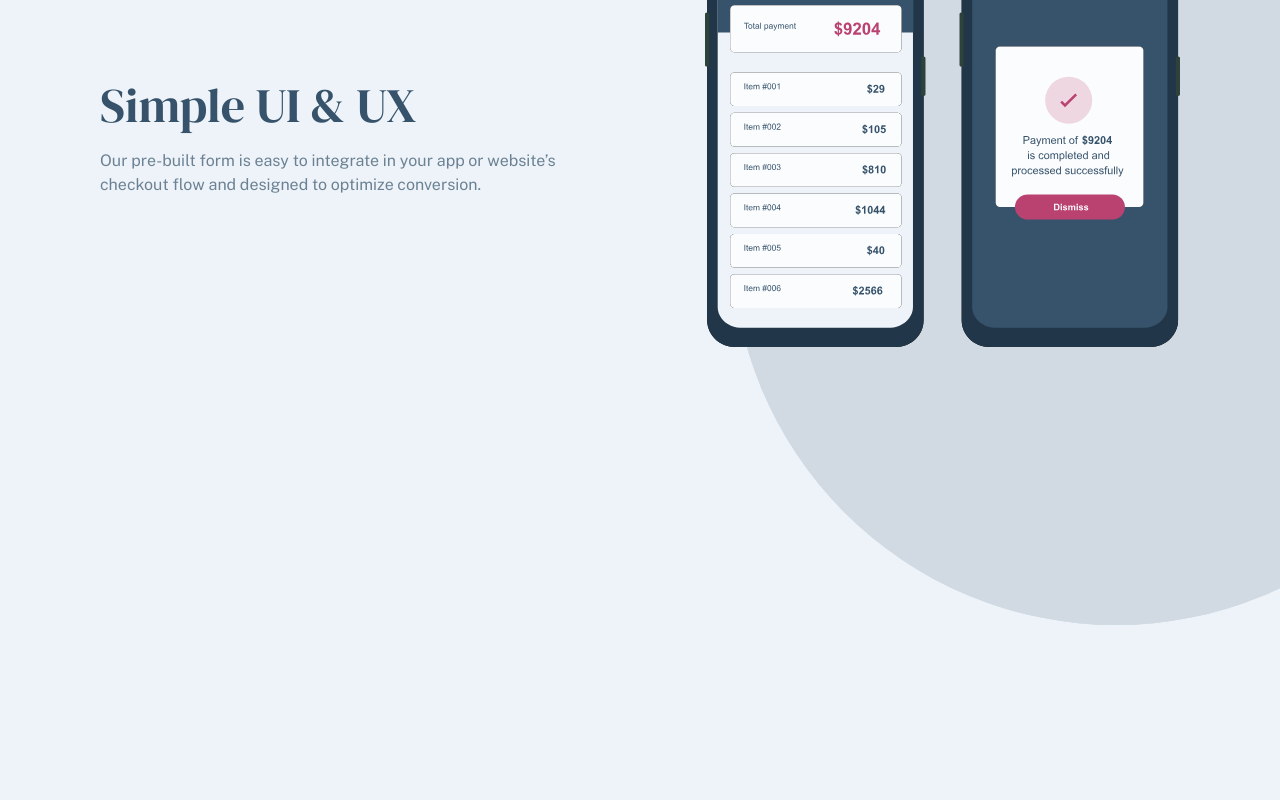
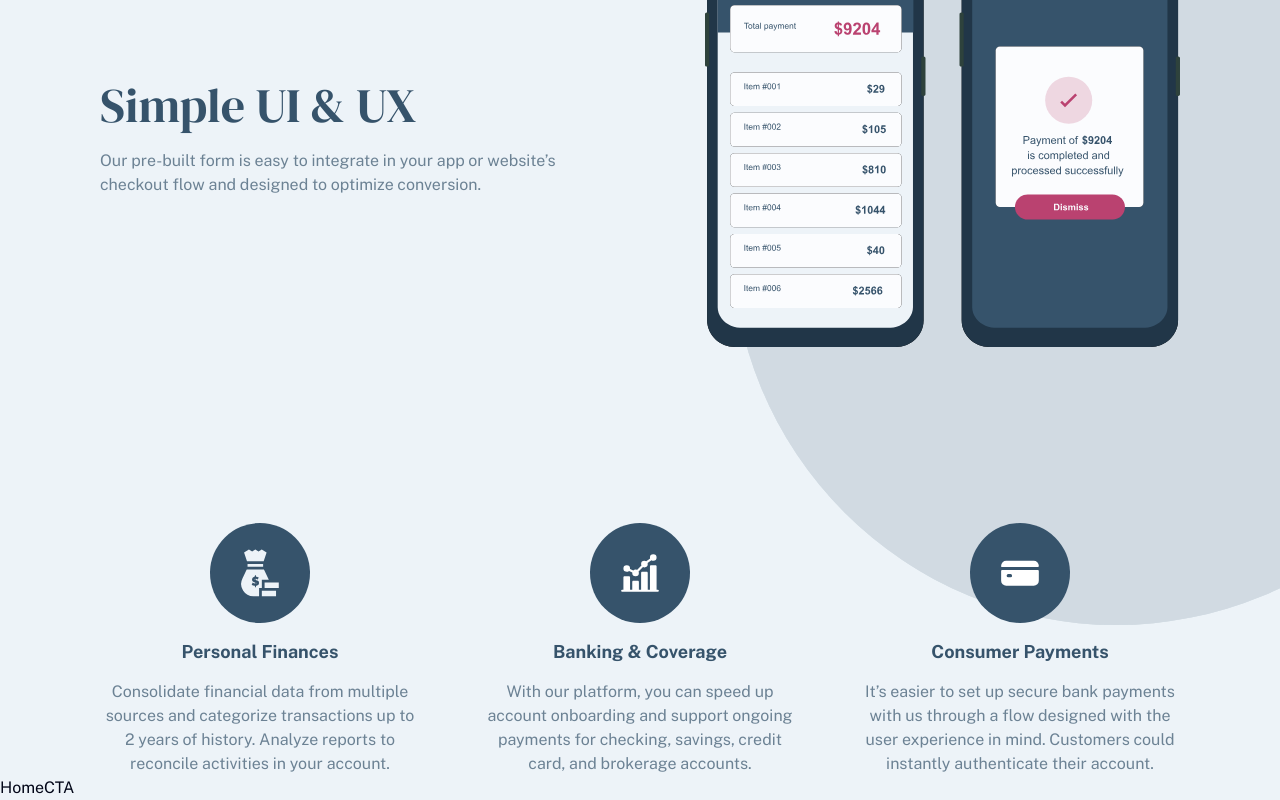
Before and after one commit to d-zucho/payapi, a Next.js app: page / in a window 1280 px wide. Shown: the part 1716-2516 px from the top of the page. Before the commit the page ends 2341 px from the top, so only its background shows below. Built offline with nearby package versions, Linux system fonts and the light colour scheme.

Commit message:
add benefits section

```diff
--- a/app/page.tsx
+++ b/app/page.tsx
@@ -1,5 +1,7 @@
+import BenefitCards from '@/sections/BenefitCards'
 import EasyUI from '@/sections/EasyUI'
 import Hero from '@/sections/Hero'
+import HomeCTA from '@/sections/HomeCTA'
 import Implement from '@/sections/Implement'
 import Partners from '@/sections/Partners'
 
@@ -10,6 +12,8 @@ export default function Home() {
       <Partners />
       <Implement />
       <EasyUI />
+      <BenefitCards />
+      <HomeCTA />
     </div>
   )
 }
--- /dev/null
+++ b/components/Benefit.tsx
@@ -0,0 +1,30 @@
+import { PersonalFinancesIcon } from '@/constants'
+import Image from 'next/image'
+
+interface BenefitProps {
+  benefit: string
+  info: string
+  icon: string
+}
+
+const Benefit = ({ benefit, info, icon }: BenefitProps) => {
+  return (
+    <article className='max-lg:w-[220px] w-[320px] max-w-[350px]'>
+      <div className=''>
+        <Image
+          src={icon}
+          alt={benefit}
+          width={100}
+          height={100}
+          className='my-4 mx-auto'
+        />
+      </div>
+      <div className='text-center'>
+        <h3 className='h3-small font-bold text-my-blue mb-4'>{benefit}</h3>
+        <p className='text-my-light-blue'>{info}</p>
+      </div>
+    </article>
+  )
+}
+
+export default Benefit
--- a/constants/index.ts
+++ b/constants/index.ts
@@ -7,6 +7,9 @@ import Nvidia from '@/public/shared/desktop/nvidia.svg'
 // import ImplementWindow from '@/public/home/desktop/illustration-easy-to-implement.svg'
 import ImplementWindow from '@/public/home/easy-to-implement.svg'
 import UIPhones from '@/public/home/desktop/illustration-simple-ui.svg'
+import BankingIcon from '@/public/home/desktop/icon-banking-and-coverage.svg'
+import ConsumerIcon from '@/public/home/desktop/icon-consumer-payments.svg'
+import PersonalFinancesIcon from '@/public/home/desktop/icon-personal-finances.svg'
 
 export const NAV_LINKS: TNavlink[] = [
   {
@@ -22,6 +25,23 @@ export const NAV_LINKS: TNavlink[] = [
     href: '/contact',
   },
 ]
+export const BENEFITS: TBenefitCardInfo[] = [
+  {
+    benefit: 'Personal Finances',
+    info: 'Consolidate financial data from multiple sources and categorize transactions up to 2 years of history. Analyze reports to reconcile activities in your account. ',
+    icon: PersonalFinancesIcon,
+  },
+  {
+    benefit: 'Banking & Coverage',
+    info: 'With our platform, you can speed up account onboarding and support ongoing payments for checking, savings, credit card, and brokerage accounts.',
+    icon: BankingIcon,
+  },
+  {
+    benefit: 'Consumer Payments',
+    info: 'It’s easier to set up secure bank payments with us through a flow designed with the user experience in mind. Customers could instantly authenticate their account.',
+    icon: ConsumerIcon,
+  },
+]
 
 export {
   Tesla,
@@ -32,4 +52,7 @@ export {
   Nvidia,
   ImplementWindow,
   UIPhones,
+  BankingIcon,
+  ConsumerIcon,
+  PersonalFinancesIcon,
 }
--- a/lib/types.ts
+++ b/lib/types.ts
@@ -2,3 +2,9 @@ type TNavlink = {
   href: string
   label: string
 }
+
+type TBenefitCardInfo = {
+  benefit: string
+  info: string
+  icon: string
+}
--- /dev/null
+++ b/sections/BenefitCards.tsx
@@ -0,0 +1,19 @@
+import Benefit from '@/components/Benefit'
+import MaxWidthWrapper from '@/components/MaxWidthWrapper'
+import { BENEFITS } from '@/constants'
+
+const BenefitCards = () => {
+  return (
+    <section className='mt-40'>
+      <MaxWidthWrapper>
+        <div className='flex justify-between'>
+          {BENEFITS.map(({ benefit, info, icon }, i) => (
+            <Benefit key={i} benefit={benefit} info={info} icon={icon} />
+          ))}
+        </div>
+      </MaxWidthWrapper>
+    </section>
+  )
+}
+
+export default BenefitCards
--- /dev/null
+++ b/sections/HomeCTA.tsx
@@ -0,0 +1,7 @@
+import React from 'react'
+
+const HomeCTA = () => {
+  return <section>HomeCTA</section>
+}
+
+export default HomeCTA
```
